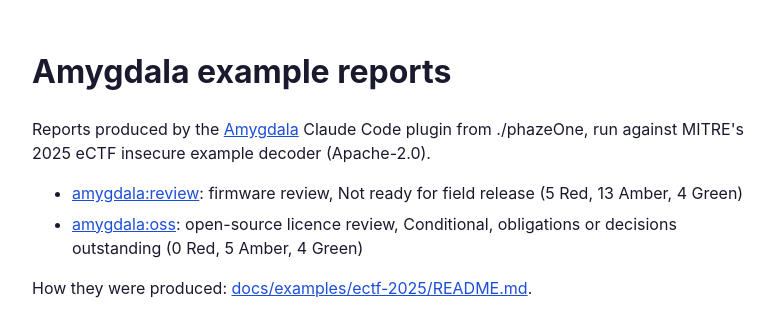
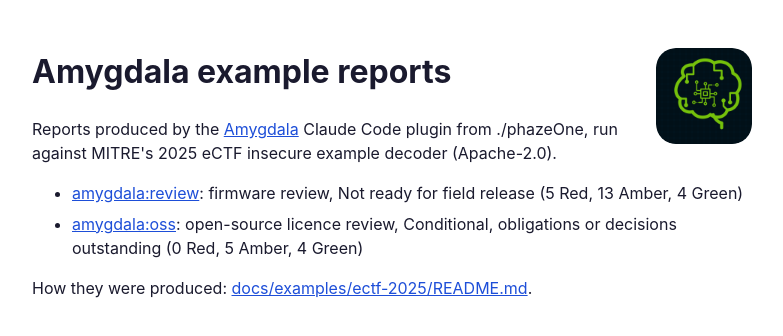
Before and after one commit to phazeOne-Internal/amygdala, a plain HTML site: page docs/index.html in a window 1280 px wide. Shown: the whole page, without its empty margins (248-1031 px from the left). Drawn offline with Linux system fonts and the light colour scheme.

Commit message:
Add the plugin icon: a circuit-trace brain with the phazeOne mark as the amygdala (#16)
plugin/.claude-plugin/icon.png (1024 px, square) satisfies the public plugin
directory's icon requirement; the directory profile validation now passes
clean. The SVG source and a 128 px copy live in docs/brand/, and the README
and the Pages landing page show the icon. Colours and the chip mark are the
ones the report renderer already uses.


Claude-Session: https://claude.ai/code/session_017LKazJQxVvyyKwCDPsrv7k

Co-authored-by: Claude Fable 5.1 <noreply@anthropic.com>

```diff
--- a/docs/index.html
+++ b/docs/index.html
@@ -2,7 +2,7 @@
 <html lang="en"><head><meta charset="utf-8"><meta name="viewport" content="width=device-width,initial-scale=1">
 <title>Amygdala example reports</title>
 <style>body{font:16px/1.5 -apple-system,system-ui,sans-serif;max-width:720px;margin:3rem auto;padding:0 1rem;color:#1a1a2e}a{color:#1d4ed8}li{margin:.4rem 0}</style></head>
-<body><h1>Amygdala example reports</h1>
+<body><img src="brand/amygdala-icon-128.png" width="96" alt="" style="float:right;border-radius:20px"><h1>Amygdala example reports</h1>
 <p>Reports produced by the <a href="https://github.com/phazeOne-Internal/amygdala">Amygdala</a> Claude Code plugin from ./phazeOne, run against MITRE's 2025 eCTF insecure example decoder (Apache-2.0).</p>
 <ul>
 <li><a href="examples/ectf-2025/review/report.html">amygdala:review</a>: firmware review, Not ready for field release (5 Red, 13 Amber, 4 Green)</li>
```
Also changed, not shown: docs/brand/amygdala-icon-128.png (added), docs/brand/amygdala-icon.svg (added), plugin/.claude-plugin/icon.png (added), 1 other file.
